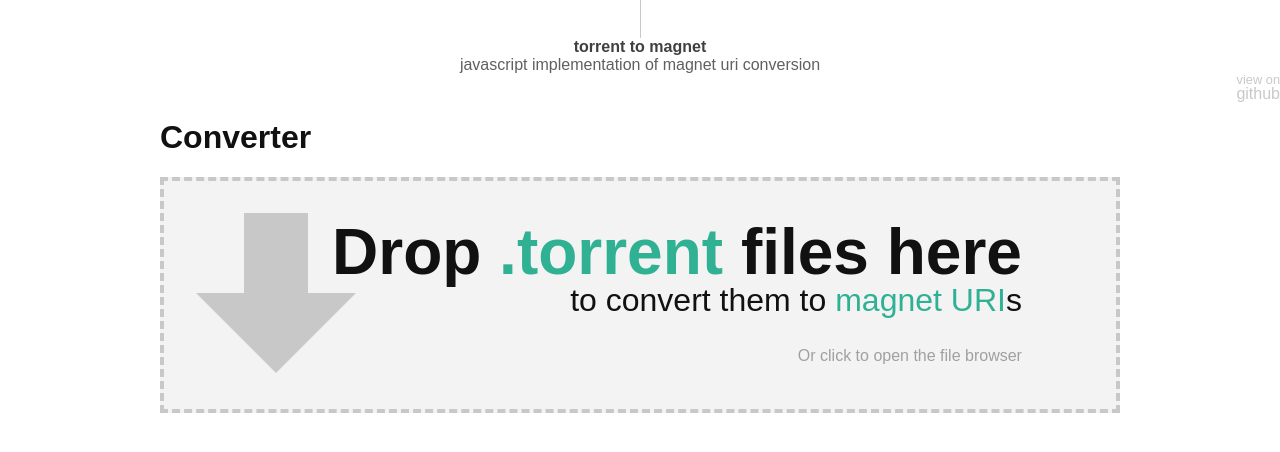
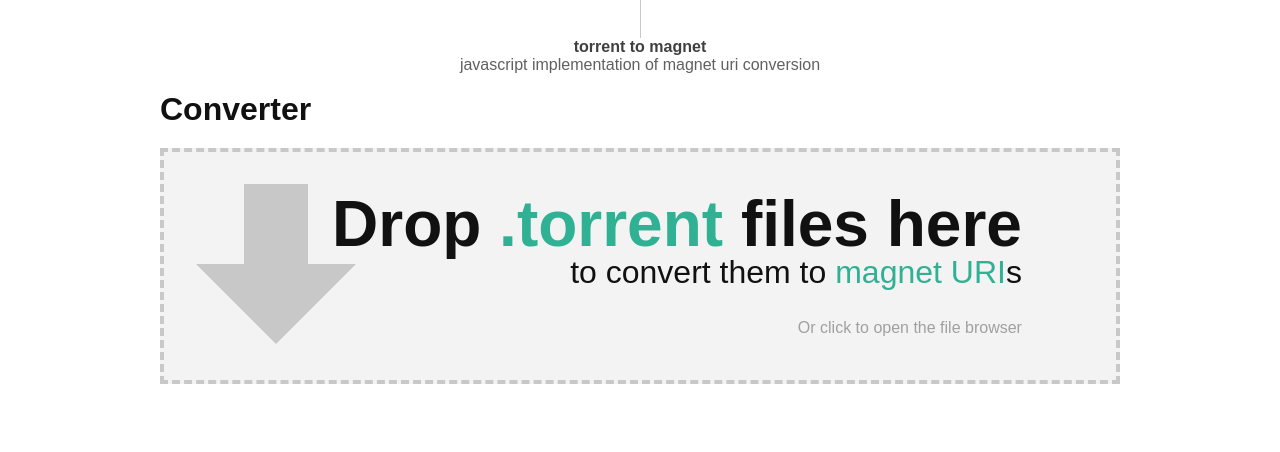
Before and after one commit to RupomChowdhury/torrent-to-magnet, a plain HTML site: page index3.html in a window 1280 px wide. Drawn offline with Linux system fonts and the light colour scheme.

Commit message:
Update index3.html

```diff
--- a/index3.html
+++ b/index3.html
@@ -21,12 +21,7 @@
 						<div class="header_table_description_body">Javascript implementation of magnet URI conversion</div>
 					</div>
 				</td>
-				<td class="header_table_cell">
-					<a class="header_table_view_on_github link_external link_view_on_github light_nohover_color_hover" href="https://github.com/rupomchowdhury/t2m">
-						<div class="header_table_view_on_github_line1">view on</div>
-						<div class="header_table_view_on_github_line2">github</div>
-					</a>
-				</td>
+
 			</tr>
 		</tbody></table>
 
```
